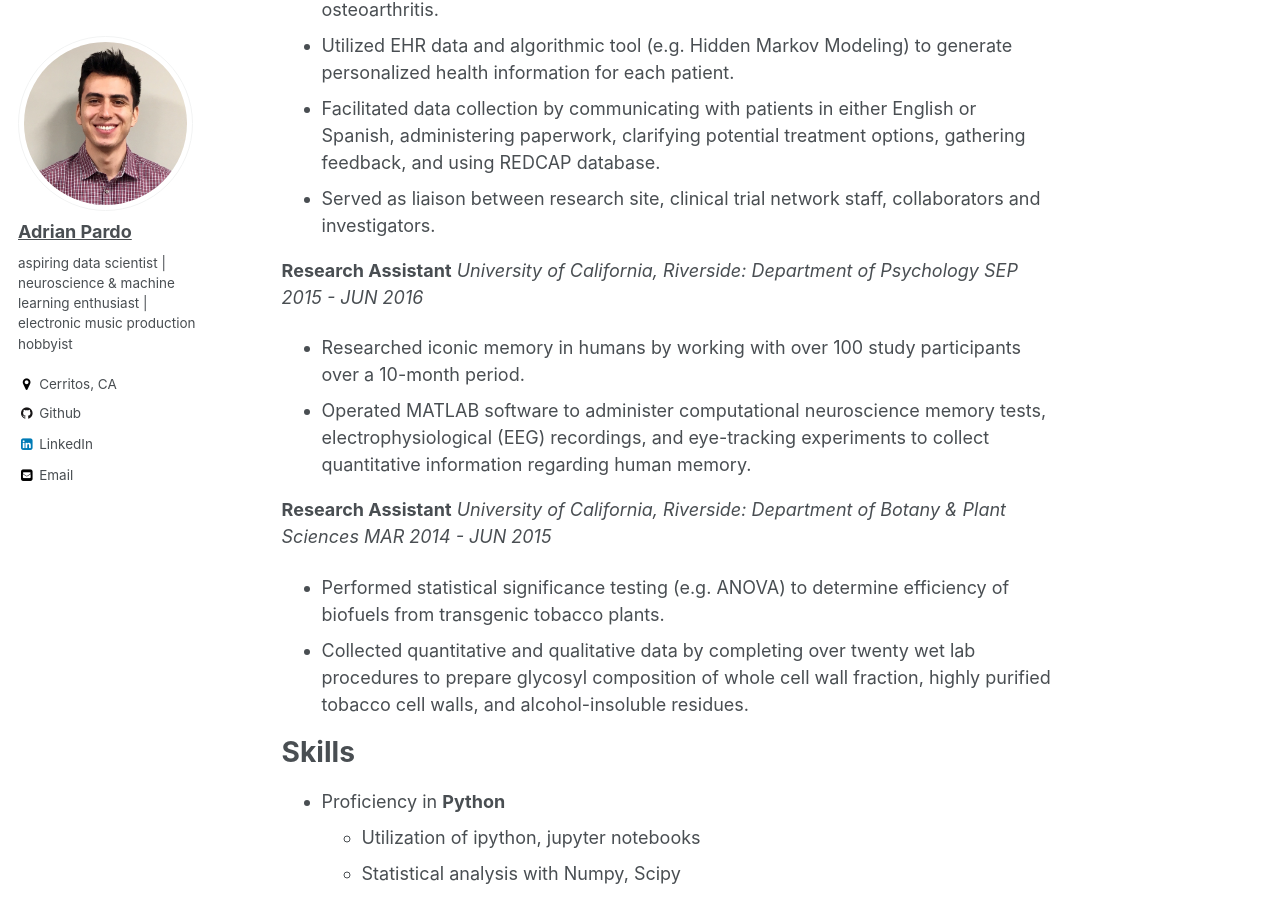
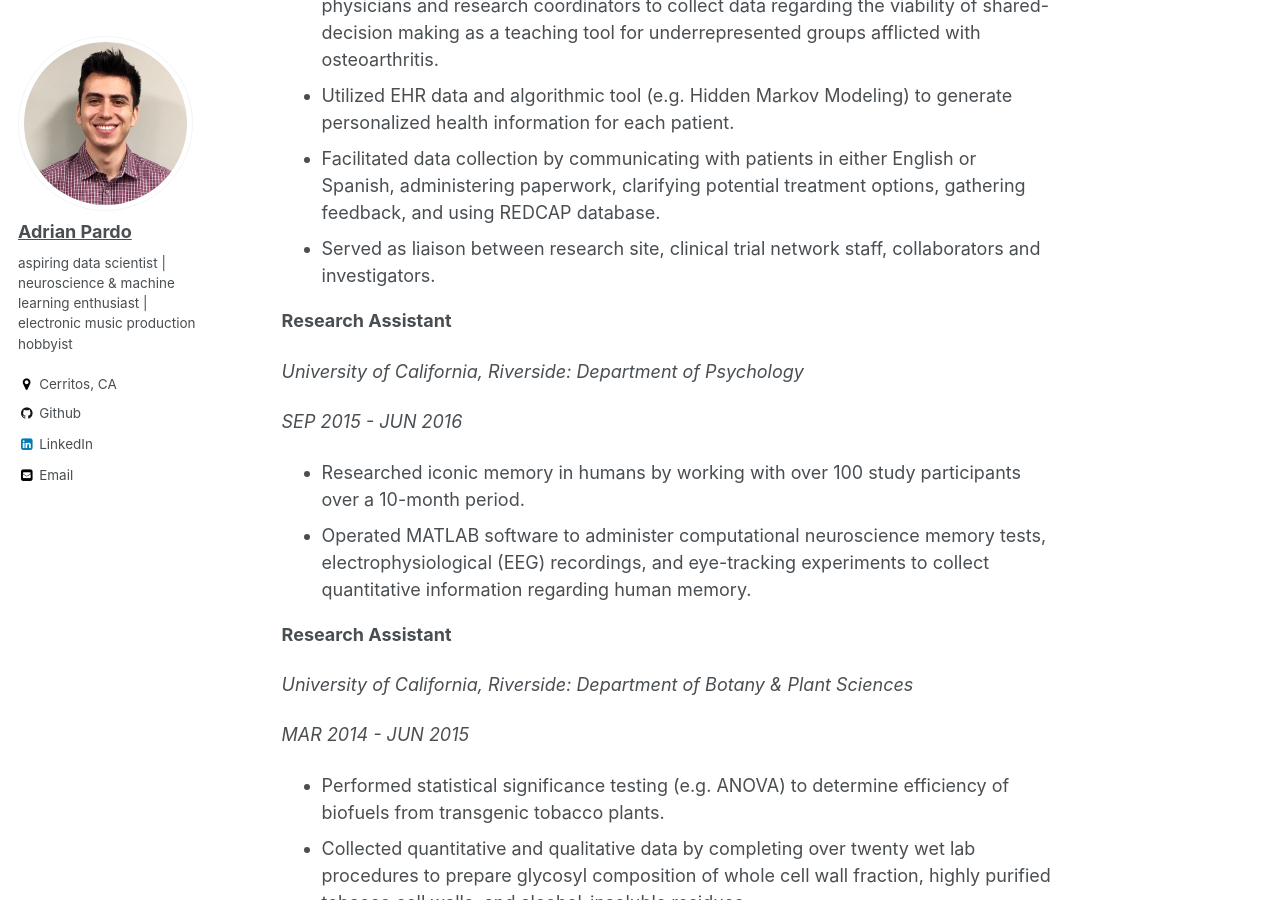
Before and after one commit to adrian-pardo/adrian-pardo.github.io, a Jekyll site: the page built from _pages/cv.md, in a window 1280 px wide and 900 px high, scrolled down 1052 px. Built offline with Jekyll 4.4.1, drawn with Linux system fonts in a browser that asks for light colours.

Commit message:
CV update

```diff
--- a/_pages/cv.md
+++ b/_pages/cv.md
@@ -15,6 +15,7 @@ redirect_from:
 **B.A. NEUROSCIENCE**
 
 *University of California, Riverside*
+
 *SEP 2013 - JUN 2016*
 
 Relevant Coursework:
@@ -48,15 +49,19 @@ paperwork, clarifying potential treatment options, gathering feedback, and using
 * Served as liaison between research site, clinical trial network staff, collaborators and investigators.
 
 **Research Assistant**
-*University of California, Riverside: Department of Psychology
-SEP 2015 - JUN 2016*
+
+*University of California, Riverside: Department of Psychology*
+
+*SEP 2015 - JUN 2016*
 
 * Researched iconic memory in humans by working with over 100 study participants over a 10-month period.
 * Operated MATLAB software to administer computational neuroscience memory tests, electrophysiological (EEG) recordings, and eye-tracking experiments to collect quantitative information regarding human memory.
 
 **Research Assistant**
-*University of California, Riverside: Department of Botany & Plant Sciences
-MAR 2014 - JUN 2015*
+
+*University of California, Riverside: Department of Botany & Plant Sciences*
+
+*MAR 2014 - JUN 2015*
 
 * Performed statistical significance testing (e.g. ANOVA) to determine efficiency of biofuels from transgenic tobacco plants.
 * Collected quantitative and qualitative data by completing over twenty wet lab procedures to prepare glycosyl composition of whole cell wall fraction, highly purified tobacco cell walls, and alcohol-insoluble residues.
```
